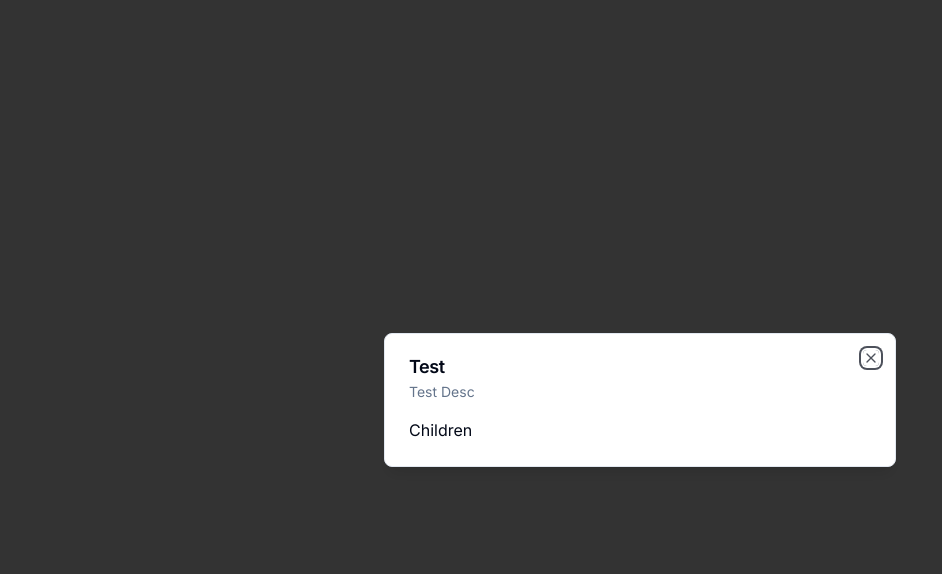
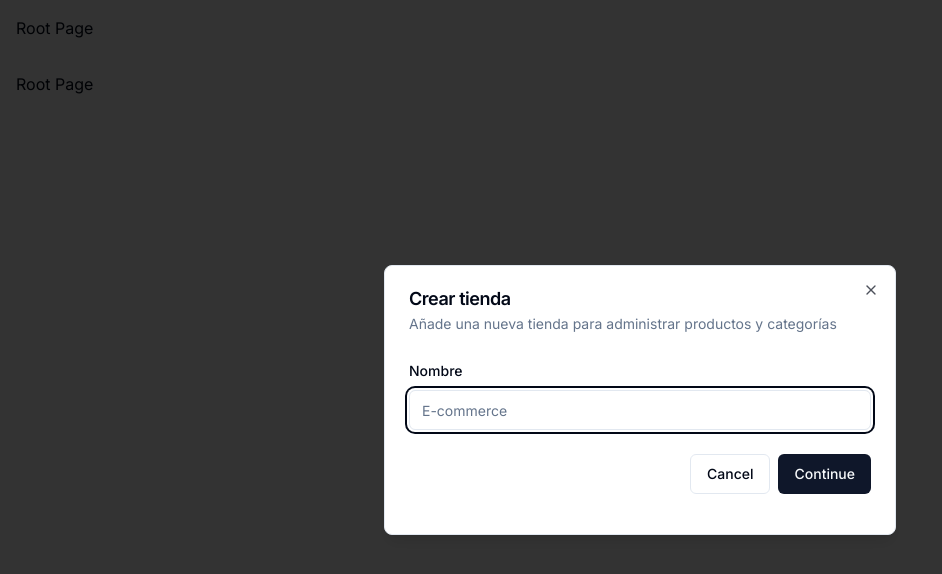
Before and after one commit to Grupo-ITSE-2023-para-Quality/Dashboard-Quality-Wines, a Next.js app: page / in a window 1280 px wide. Shown: the top 574 px of the page, without its empty margins (0-942 px from the left). Built offline with nearby package versions, Linux system fonts and the light colour scheme.

Commit message:
Modal Components

```diff
--- a/app/(auth)/(routes)/layout.tsx
+++ b/app/(auth)/(routes)/layout.tsx
@@ -3,5 +3,7 @@
 }: {
   children: React.ReactNode;
 }) {
-  return <div className="flex items-center justify-center h-full">{children}</div>;
+  return <div className="flex items-center justify-center h-full">
+        {children}
+        </div>;
 }
--- a/app/(root)/page.tsx
+++ b/app/(root)/page.tsx
@@ -1,13 +1,22 @@
 "use client";
 
-import { Modal } from "@/components/ui/modal";
+import { useEffect } from "react";
+
+import { useStoreModal } from "@/hooks/use-store-modal";
 
 const SetupPage = () => {
+  const onOpen = useStoreModal((state)=> state.onOpen);
+  const isOpen = useStoreModal((state)=> state.isOpen);
+
+  useEffect(()=>{
+    if (!isOpen) {
+      onOpen();
+    }
+  }, [isOpen, onOpen])
+
   return (
     <div className="p-4">
-      <Modal title="Test" description="Test Desc" isOpen onClose={() => {}}>
-        Children
-      </Modal>
+      Root Page
     </div>
   );
 };
--- a/app/layout.tsx
+++ b/app/layout.tsx
@@ -1,8 +1,10 @@
-import type { Metadata } from "next";
 import { Inter } from "next/font/google";
-import "./globals.css";
 import { ClerkProvider } from '@clerk/nextjs';
 
+import { ModalProvider } from "@/providers/modal-provider";
+import type { Metadata } from "next";
+
+import "./globals.css";
 
 const inter = Inter({ subsets: ["latin"] });
 
@@ -13,14 +15,17 @@
 
 export default function RootLayout({
   children,
-}: Readonly<{
+}: {
   children: React.ReactNode;
-}>) {
+}) {
   return (
     <ClerkProvider>
-    <html lang="en">
-      <body className={inter.className}>{children}</body>
-    </html>
+      <html lang="en">
+        <body className={inter.className}>{children}
+          <ModalProvider />
+          {children}
+        </body>
+      </html>
     </ClerkProvider>
   );
 }
--- a/components/modals/store-modal.tsx
+++ b/components/modals/store-modal.tsx
@@ -1,10 +1,41 @@
 "use client";
+
+import * as z from "zod";
+import { useForm } from "react-hook-form";
+import { zodResolver } from "@hookform/resolvers/zod";
 
 import { useStoreModal } from "@/hooks/use-store-modal";
 import { Modal } from "@/components/ui/modal";
+import {
+  Form,
+  FormControl,
+  FormField,
+  FormItem,
+  FormLabel,
+  FormMessage
+} from "@/components/ui/form";
+import { Input } from "@/components/ui/input";
+import { Button } from "@/components/ui/button";
+
+
+const formSchema = z.object({
+  name: z.string().min(1),
+});
 
 export const StoreModal = () => {
   const storeModal = useStoreModal();
+
+  const form = useForm<z.infer<typeof formSchema>>({
+    resolver: zodResolver(formSchema),
+    defaultValues: {
+      name: "",
+    },
+  });
+
+  const onSubmit = async (values: z.infer<typeof formSchema>) => {
+    console.log(values);
+    //TODO: Create Store
+  }
 
   return (
     <Modal
@@ -13,7 +44,31 @@
       isOpen={storeModal.isOpen}
       onClose={storeModal.onClose}
     >
-      Future Create Store Form
+      <div>
+        <div className="space-y-4 py-2 pb-4">
+            <Form {...form}>
+              <form onSubmit={form.handleSubmit(onSubmit)}>
+                <FormField
+                  control={form.control}
+                  name= "name"
+                  render= {({ field })=> (
+                    <FormItem>
+                      <FormLabel>Nombre</FormLabel>
+                      <FormControl>
+                        <Input placeholder="E-commerce" {...field}/>
+                      </FormControl>
+                      <FormMessage/>
+                    </FormItem>
+                  )}
+                  />
+                  <div className="pt-6 space-x-2 flex items-center justify-end">
+                    <Button variant="outline" onClick={storeModal.onClose}>Cancel</Button>
+                    <Button type="submit">Continue</Button>
+                  </div>
+              </form>
+            </Form>
+        </div>
+      </div>
     </Modal>
   );
 };
--- /dev/null
+++ b/components/ui/button.tsx
@@ -0,0 +1,56 @@
+import * as React from "react"
+import { Slot } from "@radix-ui/react-slot"
+import { cva, type VariantProps } from "class-variance-authority"
+
+import { cn } from "@/lib/utils"
+
+const buttonVariants = cva(
+  "inline-flex items-center justify-center whitespace-nowrap rounded-md text-sm font-medium ring-offset-background transition-colors focus-visible:outline-none focus-visible:ring-2 focus-visible:ring-ring focus-visible:ring-offset-2 disabled:pointer-events-none disabled:opacity-50",
+  {
+    variants: {
+      variant: {
+        default: "bg-primary text-primary-foreground hover:bg-primary/90",
+        destructive:
+          "bg-destructive text-destructive-foreground hover:bg-destructive/90",
+        outline:
+          "border border-input bg-background hover:bg-accent hover:text-accent-foreground",
+        secondary:
+          "bg-secondary text-secondary-foreground hover:bg-secondary/80",
+        ghost: "hover:bg-accent hover:text-accent-foreground",
+        link: "text-primary underline-offset-4 hover:underline",
+      },
+      size: {
+        default: "h-10 px-4 py-2",
+        sm: "h-9 rounded-md px-3",
+        lg: "h-11 rounded-md px-8",
+        icon: "h-10 w-10",
+      },
+    },
+    defaultVariants: {
+      variant: "default",
+      size: "default",
+    },
+  }
+)
+
+export interface ButtonProps
+  extends React.ButtonHTMLAttributes<HTMLButtonElement>,
+    VariantProps<typeof buttonVariants> {
+  asChild?: boolean
+}
+
+const Button = React.forwardRef<HTMLButtonElement, ButtonProps>(
+  ({ className, variant, size, asChild = false, ...props }, ref) => {
+    const Comp = asChild ? Slot : "button"
+    return (
+      <Comp
+        className={cn(buttonVariants({ variant, size, className }))}
+        ref={ref}
+        {...props}
+      />
+    )
+  }
+)
+Button.displayName = "Button"
+
+export { Button, buttonVariants }
--- /dev/null
+++ b/components/ui/form.tsx
@@ -0,0 +1,176 @@
+import * as React from "react"
+import * as LabelPrimitive from "@radix-ui/react-label"
+import { Slot } from "@radix-ui/react-slot"
+import {
+  Controller,
+  ControllerProps,
+  FieldPath,
+  FieldValues,
+  FormProvider,
+  useFormContext,
+} from "react-hook-form"
+
+import { cn } from "@/lib/utils"
+import { Label } from "@/components/ui/label"
+
+const Form = FormProvider
+
+type FormFieldContextValue<
+  TFieldValues extends FieldValues = FieldValues,
+  TName extends FieldPath<TFieldValues> = FieldPath<TFieldValues>
+> = {
+  name: TName
+}
+
+const FormFieldContext = React.createContext<FormFieldContextValue>(
+  {} as FormFieldContextValue
+)
+
+const FormField = <
+  TFieldValues extends FieldValues = FieldValues,
+  TName extends FieldPath<TFieldValues> = FieldPath<TFieldValues>
+>({
+  ...props
+}: ControllerProps<TFieldValues, TName>) => {
+  return (
+    <FormFieldContext.Provider value={{ name: props.name }}>
+      <Controller {...props} />
+    </FormFieldContext.Provider>
+  )
+}
+
+const useFormField = () => {
+  const fieldContext = React.useContext(FormFieldContext)
+  const itemContext = React.useContext(FormItemContext)
+  const { getFieldState, formState } = useFormContext()
+
+  const fieldState = getFieldState(fieldContext.name, formState)
+
+  if (!fieldContext) {
+    throw new Error("useFormField should be used within <FormField>")
+  }
+
+  const { id } = itemContext
+
+  return {
+    id,
+    name: fieldContext.name,
+    formItemId: `${id}-form-item`,
+    formDescriptionId: `${id}-form-item-description`,
+    formMessageId: `${id}-form-item-message`,
+    ...fieldState,
+  }
+}
+
+type FormItemContextValue = {
+  id: string
+}
+
+const FormItemContext = React.createContext<FormItemContextValue>(
+  {} as FormItemContextValue
+)
+
+const FormItem = React.forwardRef<
+  HTMLDivElement,
+  React.HTMLAttributes<HTMLDivElement>
+>(({ className, ...props }, ref) => {
+  const id = React.useId()
+
+  return (
+    <FormItemContext.Provider value={{ id }}>
+      <div ref={ref} className={cn("space-y-2", className)} {...props} />
+    </FormItemContext.Provider>
+  )
+})
+FormItem.displayName = "FormItem"
+
+const FormLabel = React.forwardRef<
+  React.ElementRef<typeof LabelPrimitive.Root>,
+  React.ComponentPropsWithoutRef<typeof LabelPrimitive.Root>
+>(({ className, ...props }, ref) => {
+  const { error, formItemId } = useFormField()
+
+  return (
+    <Label
+      ref={ref}
+      className={cn(error && "text-destructive", className)}
+      htmlFor={formItemId}
+      {...props}
+    />
+  )
+})
+FormLabel.displayName = "FormLabel"
+
+const FormControl = React.forwardRef<
+  React.ElementRef<typeof Slot>,
+  React.ComponentPropsWithoutRef<typeof Slot>
+>(({ ...props }, ref) => {
+  const { error, formItemId, formDescriptionId, formMessageId } = useFormField()
+
+  return (
+    <Slot
+      ref={ref}
+      id={formItemId}
+      aria-describedby={
+        !error
+          ? `${formDescriptionId}`
+          : `${formDescriptionId} ${formMessageId}`
+      }
+      aria-invalid={!!error}
+      {...props}
+    />
+  )
+})
+FormControl.displayName = "FormControl"
+
+const FormDescription = React.forwardRef<
+  HTMLParagraphElement,
+  React.HTMLAttributes<HTMLParagraphElement>
+>(({ className, ...props }, ref) => {
+  const { formDescriptionId } = useFormField()
+
+  return (
+    <p
+      ref={ref}
+      id={formDescriptionId}
+      className={cn("text-sm text-muted-foreground", className)}
+      {...props}
+    />
+  )
+})
+FormDescription.displayName = "FormDescription"
+
+const FormMessage = React.forwardRef<
+  HTMLParagraphElement,
+  React.HTMLAttributes<HTMLParagraphElement>
+>(({ className, children, ...props }, ref) => {
+  const { error, formMessageId } = useFormField()
+  const body = error ? String(error?.message) : children
+
+  if (!body) {
+    return null
+  }
+
+  return (
+    <p
+      ref={ref}
+      id={formMessageId}
+      className={cn("text-sm font-medium text-destructive", className)}
+      {...props}
+    >
+      {body}
+    </p>
+  )
+})
+FormMessage.displayName = "FormMessage"
+
+export {
+  useFormField,
+  Form,
+  FormItem,
+  FormLabel,
+  FormControl,
+  FormDescription,
+  FormMessage,
+  FormField,
+}
--- /dev/null
+++ b/components/ui/input.tsx
@@ -0,0 +1,25 @@
+import * as React from "react"
+
+import { cn } from "@/lib/utils"
+
+export interface InputProps
+  extends React.InputHTMLAttributes<HTMLInputElement> {}
+
+const Input = React.forwardRef<HTMLInputElement, InputProps>(
+  ({ className, type, ...props }, ref) => {
+    return (
+      <input
+        type={type}
+        className={cn(
+          "flex h-10 w-full rounded-md border border-input bg-background px-3 py-2 text-sm ring-offset-background file:border-0 file:bg-transparent file:text-sm file:font-medium placeholder:text-muted-foreground focus-visible:outline-none focus-visible:ring-2 focus-visible:ring-ring focus-visible:ring-offset-2 disabled:cursor-not-allowed disabled:opacity-50",
+          className
+        )}
+        ref={ref}
+        {...props}
+      />
+    )
+  }
+)
+Input.displayName = "Input"
+
+export { Input }
--- /dev/null
+++ b/components/ui/label.tsx
@@ -0,0 +1,26 @@
+"use client"
+
+import * as React from "react"
+import * as LabelPrimitive from "@radix-ui/react-label"
+import { cva, type VariantProps } from "class-variance-authority"
+
+import { cn } from "@/lib/utils"
+
+const labelVariants = cva(
+  "text-sm font-medium leading-none peer-disabled:cursor-not-allowed peer-disabled:opacity-70"
+)
+
+const Label = React.forwardRef<
+  React.ElementRef<typeof LabelPrimitive.Root>,
+  React.ComponentPropsWithoutRef<typeof LabelPrimitive.Root> &
+    VariantProps<typeof labelVariants>
+>(({ className, ...props }, ref) => (
+  <LabelPrimitive.Root
+    ref={ref}
+    className={cn(labelVariants(), className)}
+    {...props}
+  />
+))
+Label.displayName = LabelPrimitive.Root.displayName
+
+export { Label }
--- a/components/ui/modal.tsx
+++ b/components/ui/modal.tsx
@@ -3,9 +3,9 @@
 import {
   Dialog,
   DialogContent,
-  DialogDescription,
   DialogHeader,
   DialogTitle,
+  DialogDescription,
 } from "@/components/ui/dialog";
 
 interface ModalProps {
@@ -36,7 +36,9 @@
           <DialogTitle>{title}</DialogTitle>
           <DialogDescription>{description}</DialogDescription>
         </DialogHeader>
-        <div>{children}</div>
+        <div>
+          {children}
+        </div>
       </DialogContent>
     </Dialog>
   );
--- a/provider/modal-provider.tsx
+++ b/providers/modal-provider.tsx
@@ -1,6 +1,8 @@
 "use client";
 
 import { useEffect, useState } from "react";
+
+import { StoreModal } from "@/components/modals/store-modal";
 
 export const ModalProvider = () => {
   const [isMounted, setIsMounted] = useState(false);
@@ -12,4 +14,11 @@
   if (!isMounted) {
     return null;
   }
+
+  return (
+    <>
+      <StoreModal />
+    </>
+  );
+
 };
```
Also changed, not shown: package.json (+6 -1 lines), 1 other file (tests, documents, lock files or other folders).
